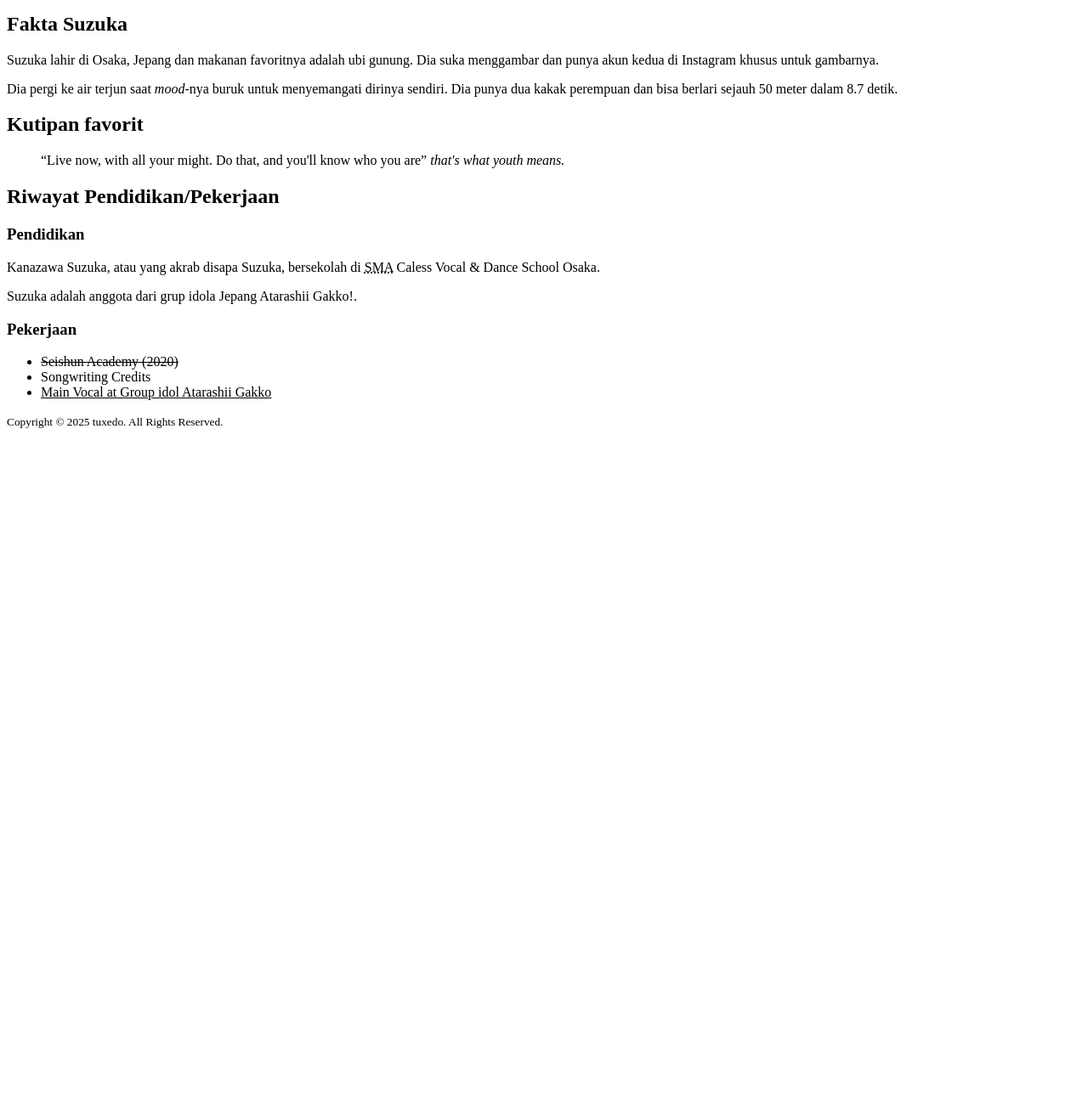
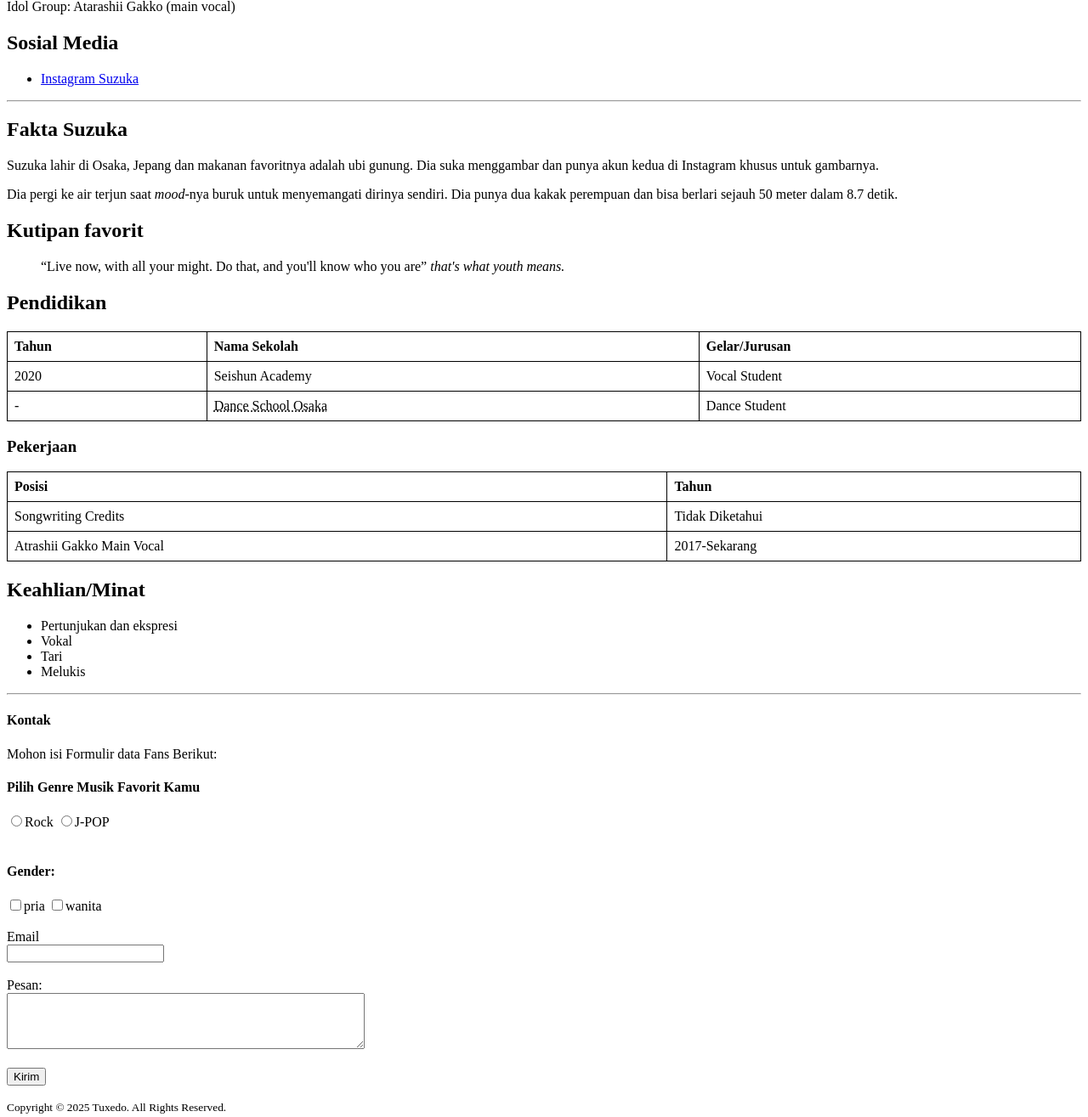
Before and after one commit to randy3019/Progate-Course, a plain HTML site: page Latihan_1_web-profile_Gemini/index.html in a window 1280 px wide. Shown: the part 838-2153 px from the top of the page at 85% size. Before the commit the page ends 1359 px from the top, so only its background shows below. Drawn offline with Linux system fonts and the light colour scheme.

Commit message:
Add files via upload
penambahan terbaru seperti: tabel, form, dan atribut

```diff
--- a/Latihan_1_web-profile_Gemini/index.html
+++ b/Latihan_1_web-profile_Gemini/index.html
@@ -2,18 +2,48 @@
 <html lang="en">
 <head>
     <title>Profile Suzuku Atarashii Gakko Member</title>
+    <style>
+        table {
+            border-collapse: collapse; /* Untuk menghilangkan border ganda */
+            width: 100%; /* Agar tabel memenuhi lebar container */
+        }
+
+        th, td {
+            border: 1px solid black;
+            padding: 8px;
+            text-align: left;
+        }
+    </style>
 </head>
 <body>
+
+    <nav>
+    <ul>
+      <li><a href="../link_multi_page/link_multi.html">HOME</a></li>
+      <li><a href ="https://atarashiigakko.com/">Atarashii-Gakko</a></li>
+      <li><a href="index.html#contact1">Kontak</a></li>
+    </ul>
+    </nav>
+
     <hr>
-    <h1>Profile Atarashii Gakko Member</h1>
-    <img src="latihan_profile_web.jpg" alt="suzuka_smile" width="400" height="500">
+
+    <h1 style="text-align: center;">Profile Atarashii Gakko Member</h1>
+
+    <center>
+    <img src="latihan_profile_web.jpg" style="display: block;" alt="suzuka_smile" width="400" height="500">
+    </center>
 
     <h2>Biodata</h2>
         <p>Nama: <strong>Kanazawa Suzuka</strong></p>
         <p>Tgl: 29 November 2001</p>
         <p>Hobi: Menggambar</p>
         <p>Idol Group: Atarashii Gakko (main vocal)</p>
-        <p>Instagram: @suzuka_leaders/@Ssszzzkkkszk</p>
+
+    <h2>Sosial Media</h2>
+        <ul>
+            <li> <a href="https://www.instagram.com/suzuka_leaders/" target="_blank"> Instagram Suzuka</a></li>
+        </ul>
+
     <hr>
 
     <h2>Fakta Suzuka</h2>
@@ -25,19 +55,80 @@
             <p><q>Live now, with all your might. Do that, and you'll know who you are</q> <em>that's what youth means.</em></p>
         </blockquote>
 
-    <h2>Riwayat Pendidikan/Pekerjaan</h2>
-    <h3>Pendidikan</h3>
-        <p>Kanazawa Suzuka, atau yang akrab disapa Suzuka, bersekolah di <abbr title="Sekolah Menengah Atas">SMA</abbr> Caless Vocal & Dance School Osaka.</p>
-        <p>Suzuka adalah anggota dari grup idola Jepang Atarashii Gakko!.</p>
+    <h2>Pendidikan</h2>
+    <table>
+        <thead>
+            <tr>
+                <th>Tahun</th>
+                <th>Nama Sekolah</th>
+                <th>Gelar/Jurusan</th>
+            </tr>
+        </thead>
+        <tbody>
+            <tr>
+                <td>2020</td>
+                <td>Seishun Academy</td>
+                <td>Vocal Student</td>
+            </tr>
+            <tr>
+                <td>-</td>
+                <td><abbr title="Sekolah Menengah Atas"> Dance School Osaka</abbr></td>
+                <td> Dance Student</td>
+            </tr>
+        </tbody>
+    </table>
+    <h3>Pekerjaan</h3>
+        <table>
+            <thead>
+                <tr>
+                    <th>Posisi</th>
+                    <th>Tahun</th>
+                </tr>
+            </thead>
+            <tbody>
+                <tr>
+                    <td>Songwriting Credits</td>
+                    <td>Tidak Diketahui</td>
+                </tr>
+                <tr>
+                    <td>Atrashii Gakko Main Vocal</td>
+                    <td>2017-Sekarang</td>
+                </tr>
+            </tbody>
+        </table>
+    <h2>Keahlian/Minat</h2>
 
-    <h3>Pekerjaan</h3>
         <ul>
-            <li><del>Seishun Academy (2020)</del></li>
-            <li>Songwriting Credits</li>
-            <li><ins>Main Vocal at Group idol Atarashii Gakko</ins></li>
+            <li>Pertunjukan dan ekspresi</li>
+            <li>Vokal</li>
+            <li>Tari</li>
+            <li>Melukis</li>
         </ul>
+    <hr>
+    <h4 id="contact1">Kontak</h4>
 
-    <p><small>Copyright &copy; 2025 tuxedo. All Rights Reserved.</small></p>
+        <p>Mohon isi Formulir data Fans Berikut:</p>
+        <form action="" method="post">
+
+            <h4>Pilih Genre Musik Favorit Kamu</h4>
+            <input type="radio" id="rock" name="Genre" value="Rock"><label for="Rock">Rock</label>
+            <input type="radio" id="jpop" name="Genre" value="J-POP"><label for="J-POP">J-POP</label><br><br>
+
+            <h4>Gender:</h4>
+            <input type="checkbox"  name="pria" value="pria"><label for="pria">pria</label>
+            <input type="checkbox"  name="wanita" value="wanita"><label for="wanita">wanita</label><br><br>
+
+            <label for="email">Email</label><br>
+            <input type="text" id="email" name="email"><br><br>
+
+            <label for="pesan">Pesan:</label><br>
+            <textarea id="pesan" name="pesan" rows="4" cols="50"></textarea><br><br>
+
+            <button type="submit">Kirim</button>
+
+        </form>
+
+    <p><small>Copyright &copy; 2025 Tuxedo. All Rights Reserved.</small></p>
 
 </body>
 
```
